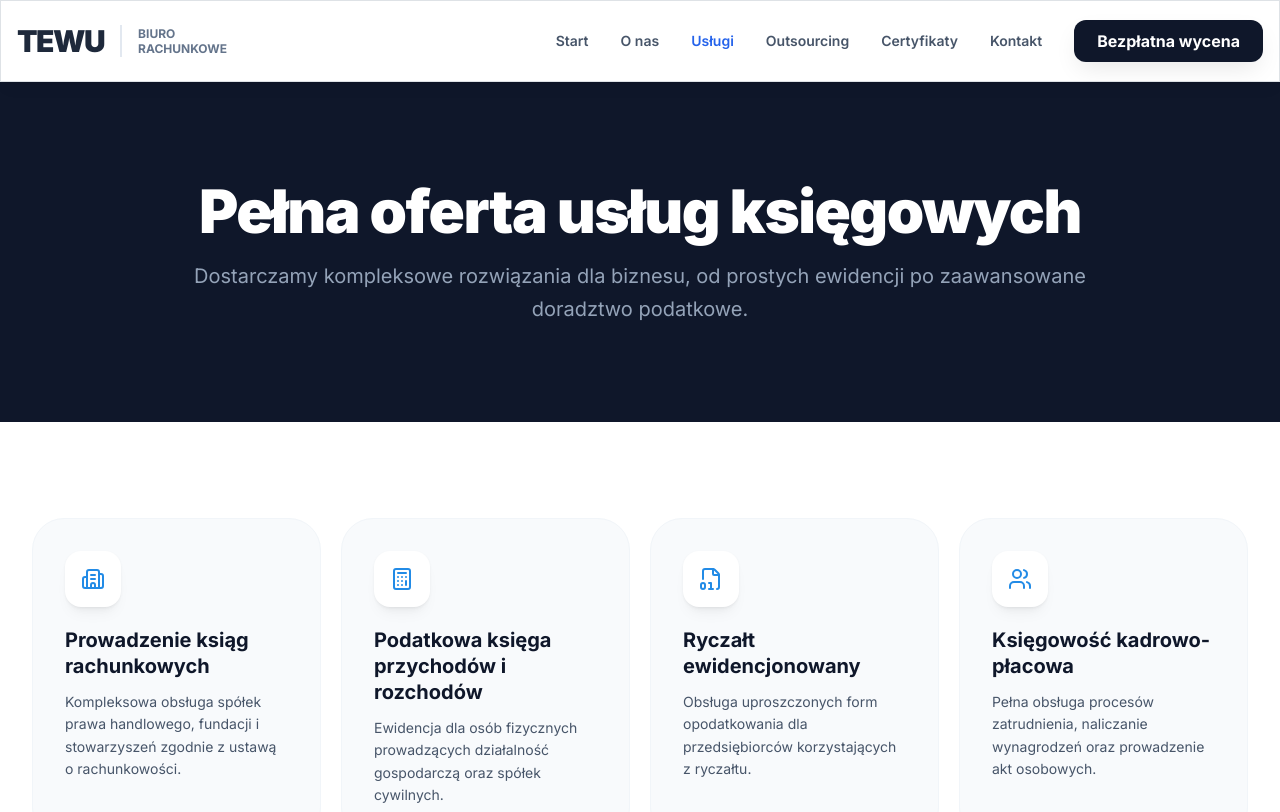
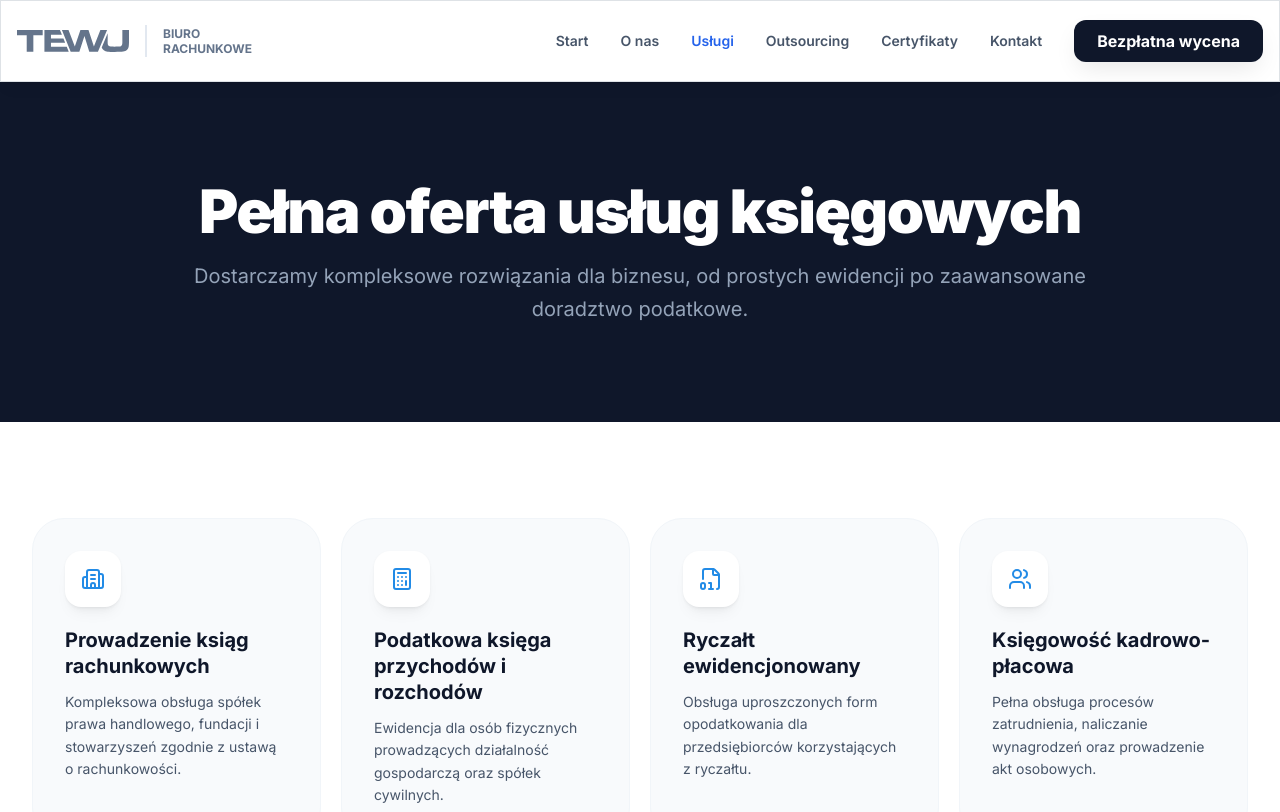
Before and after one commit to Azumi0/tewu-2026-testing, a Next.js app: page /uslugi in a window 1280 px wide. Shown: the top 812 px of the page. Built offline with nearby package versions, Linux system fonts and the light colour scheme.

Commit message:
Add TewuLogo component and integrate it into Footer and Navbar

```diff
--- a/src/components/Footer.tsx
+++ b/src/components/Footer.tsx
@@ -8,6 +8,7 @@ import { Mail, Phone, MapPin, Facebook, Linkedin } from 'lucide-react';
 import { CONTACT_DETAILS, COMPANY_FULL_NAME, NAV_LINKS } from '../constants';
 import { Box, Container, SimpleGrid, Stack, Text, Group, Anchor, ThemeIcon } from '@mantine/core';
 import classes from './layout/Layout.module.css';
+import { TewuLogo } from './icons';
 
 const Footer: React.FC = () => {
   return (
@@ -16,9 +17,7 @@ const Footer: React.FC = () => {
         <SimpleGrid cols={{ base: 1, md: 4 }} spacing={48}>
           {/* Brand Section */}
           <Stack gap="md">
-            <Text fw={900} size="xl" c="white" className={classes.logoText} style={{ fontSize: '1.5rem' }}>
-              TEWU
-            </Text>
+            <Box component={TewuLogo} w="4.5em" c="white" />
             <Text size="sm" lh={1.6}>
               Twój zaufany partner w biznesie. Profesjonalna księgowość, kadry i płace oraz doradztwo dla firm każdej wielkości.
             </Text>
--- a/src/components/Navbar.tsx
+++ b/src/components/Navbar.tsx
@@ -8,6 +8,7 @@ import { NAV_LINKS } from '../constants';
 import { Box, Container, Group, Burger, Drawer, Stack, Button, Text, Anchor, Paper } from '@mantine/core';
 import { useDisclosure } from '@mantine/hooks';
 import classes from './layout/Layout.module.css';
+import { TewuLogo } from './icons';
 
 const Navbar: React.FC = () => {
   const [opened, { toggle, close }] = useDisclosure(false);
@@ -19,9 +20,7 @@ const Navbar: React.FC = () => {
         <Group justify="space-between" h={80}>
           <Group gap="xs">
             <Link href="/" onClick={close} style={{ display: 'flex', alignItems: 'center', gap: 8, flexShrink: 0, textDecoration: 'none' }}>
-              <Text span fw={900} size="30px" lh={1} className={classes.logoText} c="slate.8">
-                TEWU
-              </Text>
+              <Box component={TewuLogo} w="7em" c="slate.5" />
               <Box visibleFrom="sm" h={32} w={2} bg="slate.2" mx={8} />
               <Text
                 span
--- /dev/null
+++ b/src/components/icons/TewuLogo.tsx
@@ -0,0 +1,38 @@
+"use client";
+
+import React from "react";
+import { IconProps } from "./index";
+
+export function TewuLogo(props: IconProps) {
+  const { size, width, height, color, className, title = "Biuro rachunkowe TEWU Szczecin", style, ...rest } = props;
+  const w = width ?? (size !== undefined ? size : undefined) ?? "1em";
+  const h = height ?? (size !== undefined ? size : undefined);
+
+  return (
+    <svg
+      viewBox="0 0 15103.041 2950"
+      width={w}
+      height={h}
+      preserveAspectRatio="xMidYMid meet"
+      role={title ? "img" : "presentation"}
+      aria-label={title}
+      className={className}
+      style={{
+        display: "inline-block",
+        verticalAlign: "middle",
+        ...(color ? { color } : {}),
+        ...style,
+      }}
+      {...rest}
+    >
+      {title ? <title>{title}</title> : null}
+      <path
+        id="path13"
+        fill="currentColor"
+        stroke="none"
+        transform="translate(-1454,-1635.0001)"
+        d="m 13681,2065 v 829 c 0,140 -2,235 -2,285 0,172 7,293 19,363 19,98 60,171 122,221 63,50 154,83 274,99 63,7 223,13 478,19 376,-4 601,-9 676,-15 74,-5 145,-23 211,-52 79,-33 132,-91 161,-175 29,-85 43,-224 43,-417 l -2,-254 V 1635 h 896 v 1525 c 1,341 -16,593 -50,756 -72,289 -266,485 -581,587 -108,36 -224,58 -348,66 -124,8 -439,13 -945,16 -448,-3 -765,-8 -949,-26 -423,-39 -692,-275 -808,-577 z M 7511,2288 H 6034 v 501 h 1681 l 235,581 H 6034 v 522 h 2128 l 270,667 H 5152 V 1635 H 7247 Z M 2763,4559 V 2346 H 1454 v -711 h 3464 v 711 H 3658 v 2213 z m 5638,-2924 849,2225 755,-2225 h 1090 l 729,2225 875,-2225 h 901 L 12371,4559 H 11200 L 10548,2445 9862,4559 H 8693 L 7508,1635 Z"
+      />
+    </svg>
+  );
+}
--- /dev/null
+++ b/src/components/icons/index.ts
@@ -0,0 +1,11 @@
+export { TewuLogo } from "./TewuLogo";
+
+export type IconProps = {
+  size?: number | string;
+  width?: number | string;
+  height?: number | string;
+  color?: string;
+  className?: string;
+  title?: string;
+  style?: React.CSSProperties;
+} & React.SVGProps<SVGSVGElement>;
```
Also changed, not shown: tewu-logo.svg (added).
